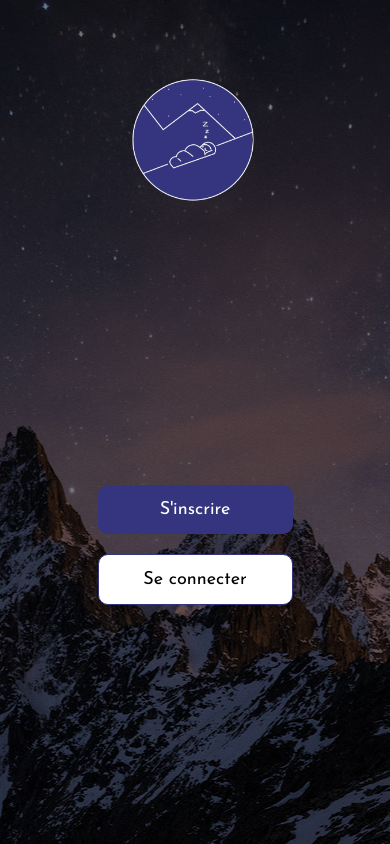
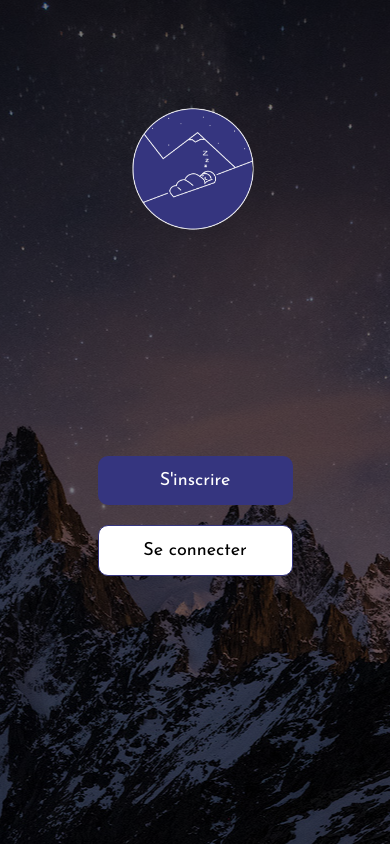
Before and after one commit to NoeMazzu/Dormir-la-haut-FRONTEND, a React Native app: screen /LoadingScreen in a window 390 px wide. Shown: the top 844 px of the page. Built offline with nearby package versions, Linux system fonts and the light colour scheme.

Commit message:
ajustement css LoadingScreen

```diff
--- a/src/screens/LoadingScreen.jsx
+++ b/src/screens/LoadingScreen.jsx
@@ -112,7 +112,8 @@ const styles = StyleSheet.create({
     marginBottom: "60%",
     marginTop: "15%",
     width: "100%",
-    alignItems: "center"
+    alignItems: "center",
+	marginTop: '0%', // Ajuster cette valeur selon vos besoins
   },
 	logo: {
 		height: '70%',
--- a/src/screens/RegisterScreen.jsx
+++ b/src/screens/RegisterScreen.jsx
@@ -47,6 +47,7 @@ const RegisterScreen = ({ navigation }) => {
   };
 
   const handleInscription = () => {
+
     if (userNameInputRef && userNameInputRef.textValue.length < 4) {
       return setError("Le nom d'utilisateur doit avoir au moins 4 caractères.");
     }
```
